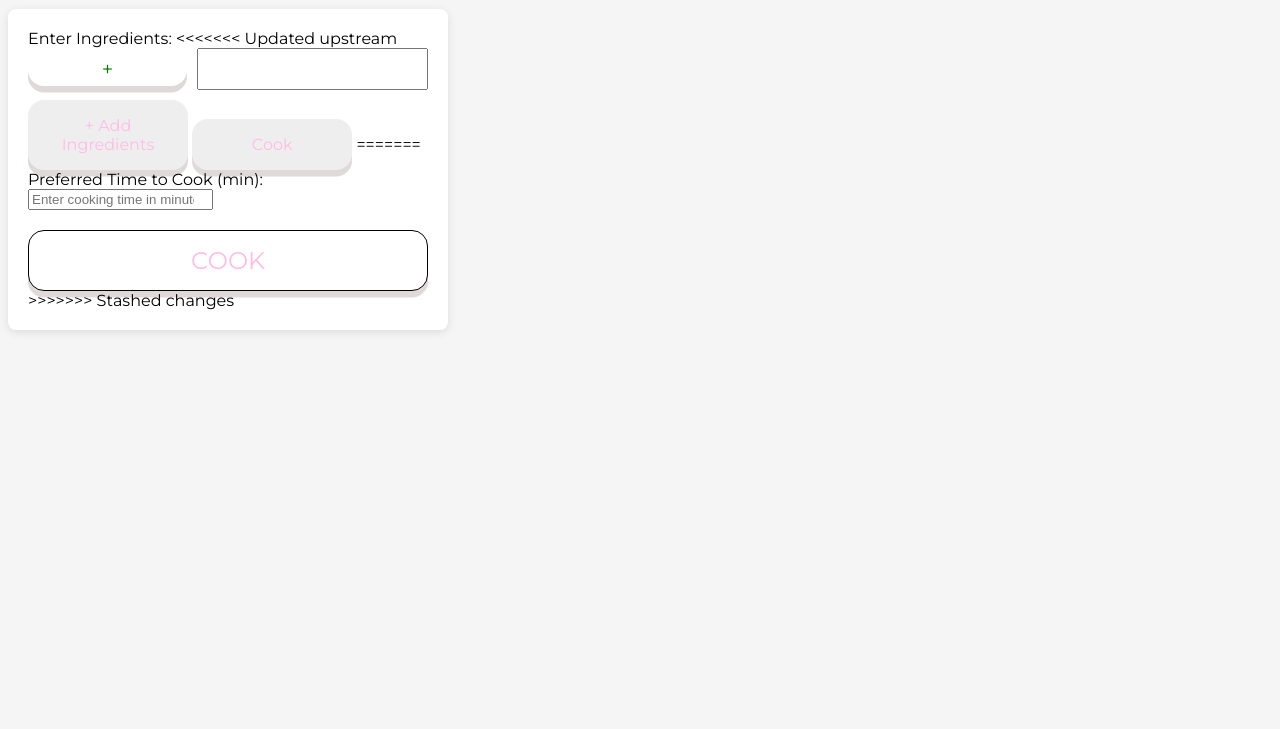
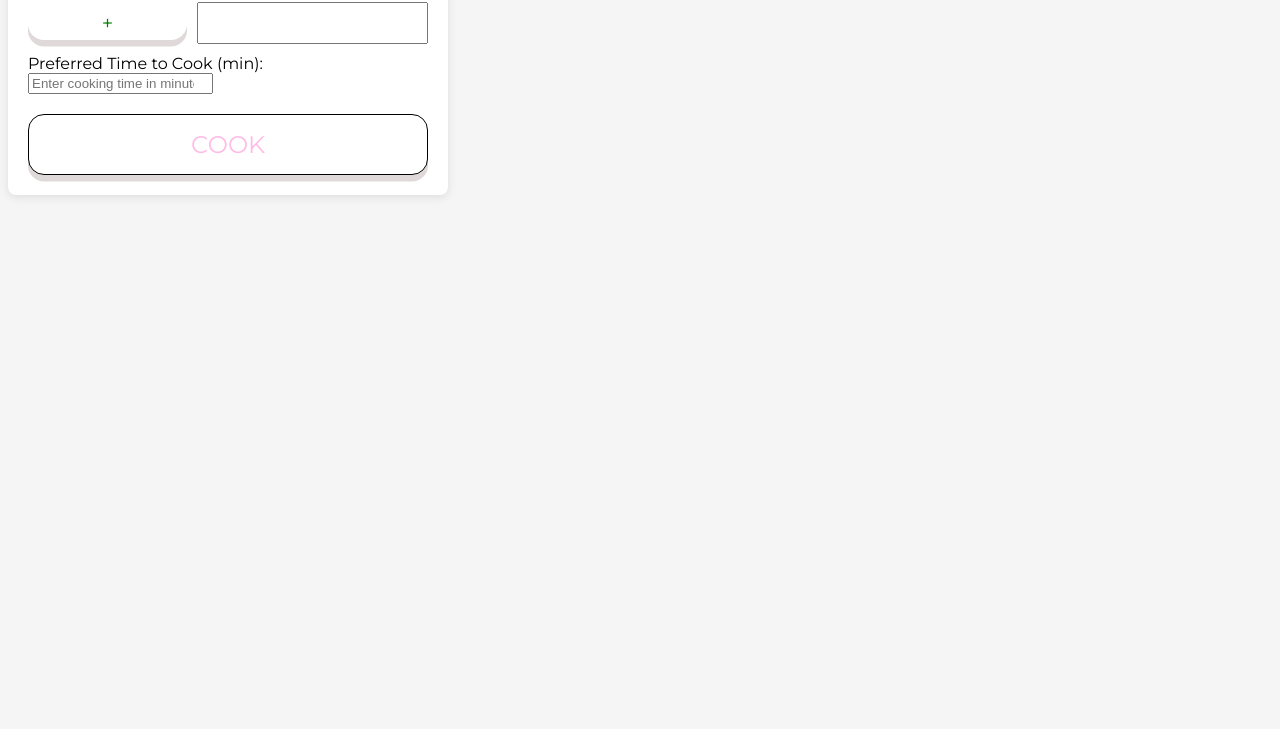
Before and after one commit to LucasLombardi7/MyAIChef, a plain HTML site: page Page 1/index.html in a window 1280 px wide. Shown: the part 100-829 px from the top of the page. Drawn offline with Linux system fonts and the light colour scheme.

Commit message:
nwe new new html new
new

```diff
--- a/Page 1/index.html
+++ b/Page 1/index.html
@@ -9,27 +9,17 @@
 </head>
 <body>
 
-<<<<<<< Updated upstream
-    <div id="chefTitle">My AI Chef</div> <!-- put this top right corner-->
-=======
     <div id="chefTitle">My AI Chef</div> <!-- title in top right (replace with logo later) -->
->>>>>>> Stashed changes
 
     <h1>Ingredient Cooking App</h1>
 
     <div id="form-container">
-        <label for="ingredient">Enter Ingredients:</label>
 
-<<<<<<< Updated upstream
         <!-- dynamic textboxes-->
         <div id="ingredientBoxContainer">
             <!-- textboxes need to be added dynamically here-->
         </div>
 
-        <button id="addIngredientsButton" onclick="addIngredientsBox()">+ Add Ingredients</button>
-
-        <button onclick="cook()">Cook</button>
-=======
         <!-- textboxes that will be dynamically added -->
         <div id="ingredientBoxContainer">
         </div>
@@ -42,7 +32,6 @@
 
         <!-- button for cook action -->
         <button class="cookButton" onclick="cook()">COOK</button>
->>>>>>> Stashed changes
     </div>
 
     <!-- Link to the JavaScript file -->
```
